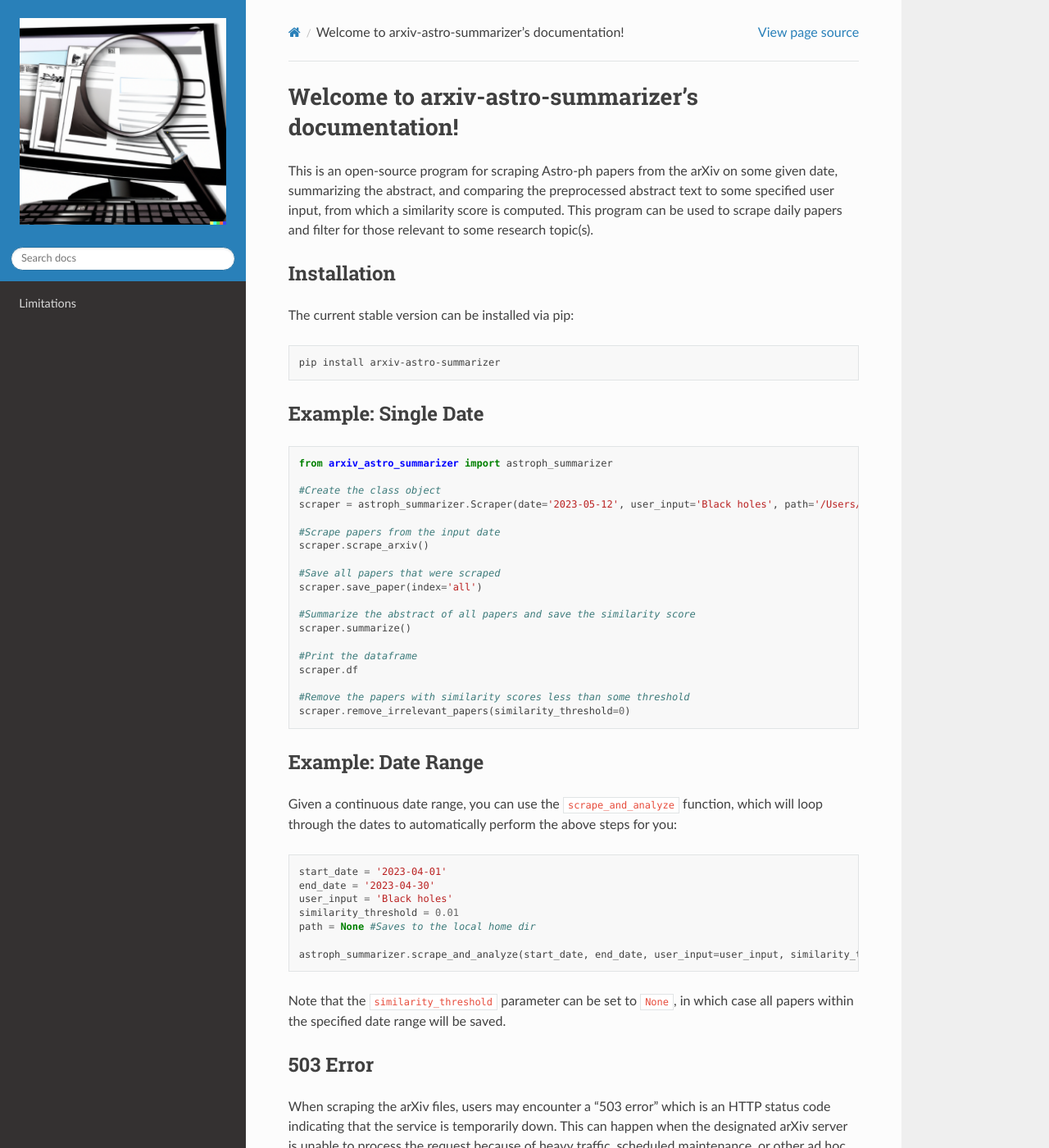
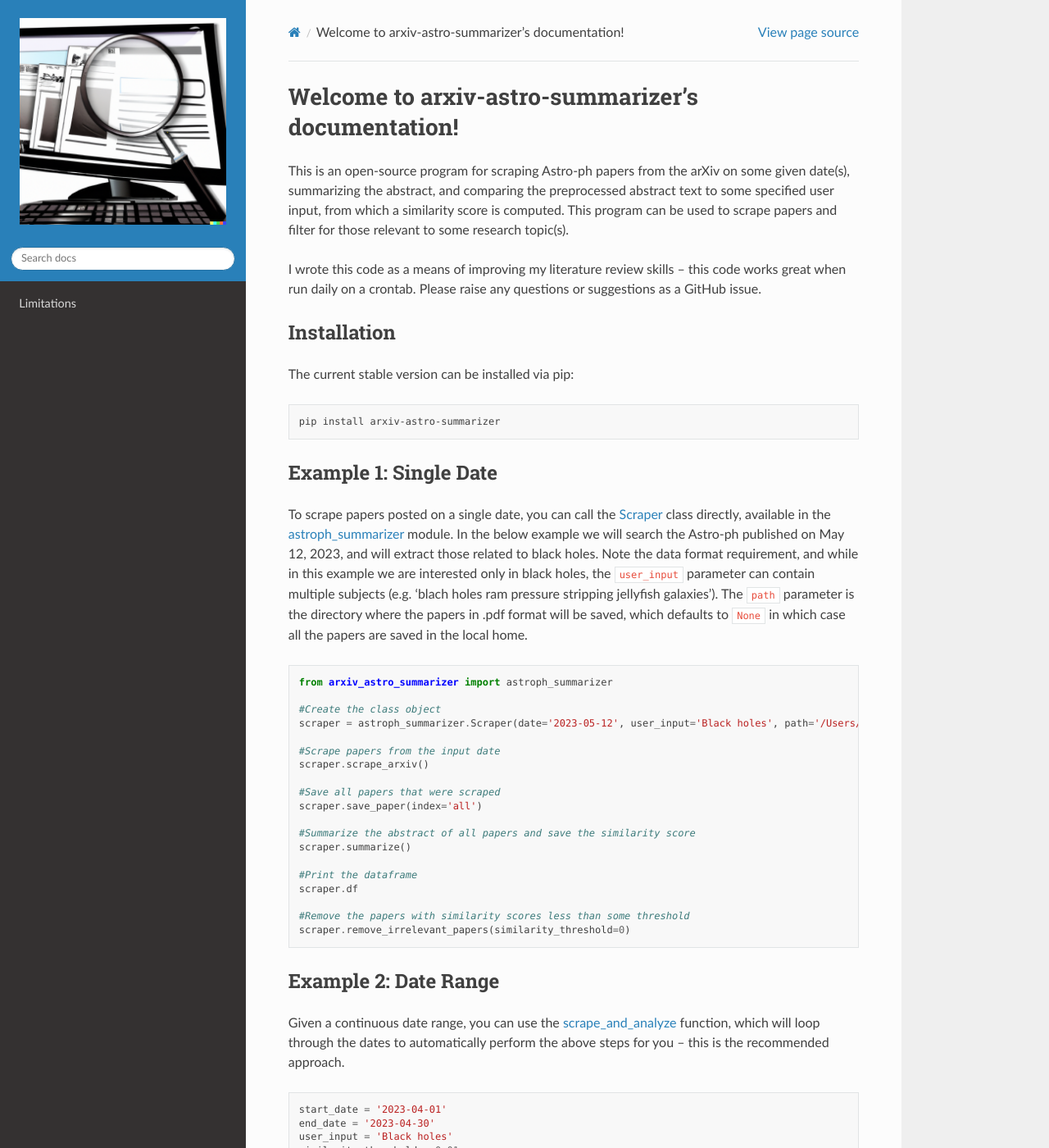
Before and after one commit to Professor-G/arxiv-astro-summarizer, a Sphinx documentation site: the page built from docs/index.rst, in a window 1280 px wide and 1400 px high. Shown: the whole window at 82% size. Built offline with Sphinx 7.4.7 and the Read the Docs theme 2.0.0, drawn with Linux system fonts in a browser that asks for light colours; pages that are not in the unit, such as notebooks, are missing from menus.

Commit message:
updating

```diff
--- a/docs/index.rst
+++ b/docs/index.rst
@@ -5,7 +5,9 @@
 
 Welcome to arxiv-astro-summarizer's documentation!
 ===============================
-This is an open-source program for scraping Astro-ph papers from the arXiv on some given date, summarizing the abstract, and comparing the preprocessed abstract text to some specified user input, from which a similarity score is computed. This program can be used to scrape daily papers and filter for those relevant to some research topic(s).
+This is an open-source program for scraping Astro-ph papers from the arXiv on some given date(s), summarizing the abstract, and comparing the preprocessed abstract text to some specified user input, from which a similarity score is computed. This program can be used to scrape papers and filter for those relevant to some research topic(s).
+
+I wrote this code as a means of improving my literature review skills -- this code works great when run daily on a crontab. Please raise any questions or suggestions as a GitHub issue.
 
 Installation
 ------------
@@ -15,8 +17,10 @@
 
     pip install arxiv-astro-summarizer
 
-Example: Single Date
+Example 1: Single Date
 ------------
+
+To scrape papers posted on a single date, you can call the `Scraper <https://arxiv-astro-summarizer.readthedocs.io/en/latest/autoapi/arxiv_astro_summarizer/astroph_summarizer/index.html#arxiv_astro_summarizer.astroph_summarizer.Scraper>`_ class directly, available in the  `astroph_summarizer <https://arxiv-astro-summarizer.readthedocs.io/en/latest/autoapi/arxiv_astro_summarizer/astroph_summarizer/index.html>`_ module. In the below example we will search the Astro-ph published on May 12, 2023, and will extract those related to black holes. Note the data format requirement, and while in this example we are interested only in black holes, the ``user_input`` parameter can contain multiple subjects (e.g. 'blach holes ram pressure stripping jellyfish galaxies'). The ``path`` parameter is the directory where the papers in .pdf format will be saved, which defaults to ``None`` in which case all the papers are saved in the local home.
 
 .. code-block:: python
 
@@ -40,10 +44,10 @@
    #Remove the papers with similarity scores less than some threshold
    scraper.remove_irrelevant_papers(similarity_threshold=0)
 
-Example: Date Range
+Example 2: Date Range
 ------------
 
-Given a continuous date range, you can use the ``scrape_and_analyze`` function, which will loop through the dates to automatically perform the above steps for you:
+Given a continuous date range, you can use the `scrape_and_analyze <https://arxiv-astro-summarizer.readthedocs.io/en/latest/autoapi/arxiv_astro_summarizer/astroph_summarizer/index.html#arxiv_astro_summarizer.astroph_summarizer.scrape_and_analyze>`_ function, which will loop through the dates to automatically perform the above steps for you -- this is the recommended approach.
 
 .. code-block:: python
 
```
Also changed, not shown: 2 other files.
